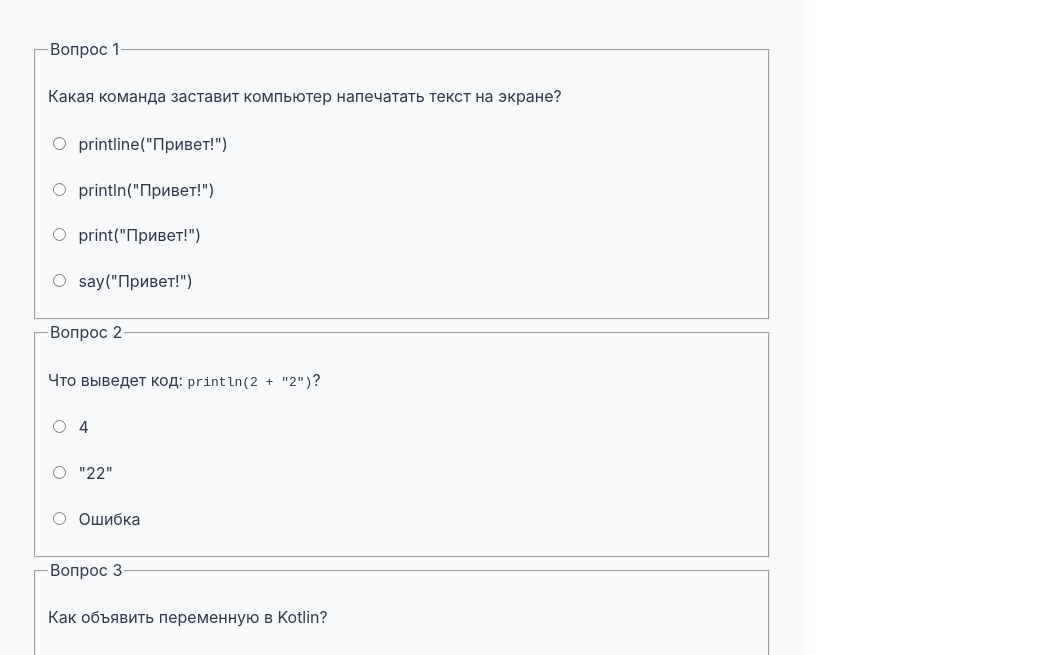
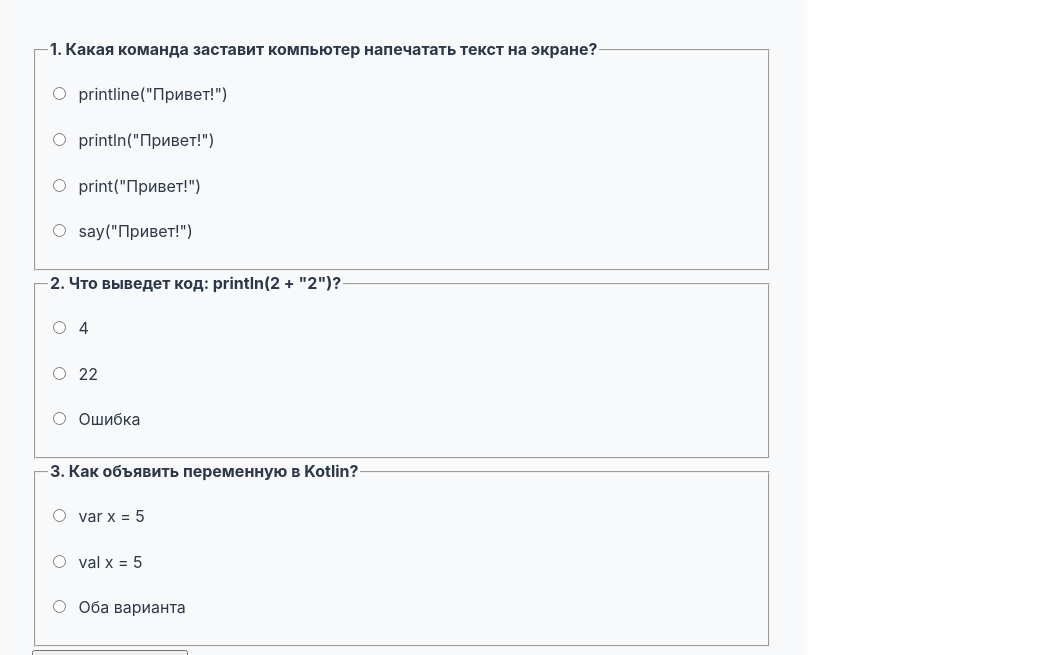
Before and after one commit to jintonik/simple-web-test, a plain HTML site: page index.html in a window 1280 px wide. Shown: the part 144-799 px from the top of the page, without its empty margins (238-1279 px from the left). Drawn offline with Linux system fonts and the light colour scheme.

Commit message:
JS form generation added

```diff
--- a/index.html
+++ b/index.html
@@ -20,34 +20,14 @@
     <div class="container">
         <h1>Тесты по Kotlin</h1>
         <form id="quiz-form">
-            <fieldset>
-                <legend>Вопрос 1</legend>
-                <p>Какая команда заставит компьютер напечатать текст на экране?</p>
-                <label class="quiz-option"><input type="radio" name="q1" value="a" required> printline("Привет!")</label>
-                <label class="quiz-option"><input type="radio" name="q1" value="b" required> println("Привет!")</label>
-                <label class="quiz-option"><input type="radio" name="q1" value="c" required> print("Привет!")</label>
-                <label class="quiz-option"><input type="radio" name="q1" value="d" required> say("Привет!")</label>
-            </fieldset>
-            <fieldset>
-                <legend>Вопрос 2</legend>
-                <p>Что выведет код: <code>println(2 + "2")</code>?</p>
-                <label class="quiz-option"><input type="radio" name="q1" value="4" required> 4</label>
-                <label class="quiz-option"><input type="radio" name="q1" value="22" required> "22"</label>
-                <label class="quiz-option"><input type="radio" name="q1" value="error" required> Ошибка</label>
-            </fieldset>
-            <fieldset>
-                <legend>Вопрос 3</legend>
-                <p>Как объявить переменную в Kotlin?</p>
-                <label class="quiz-option"><input type="radio" name="q2" value="var" required> var x = 5</label>
-                <label class="quiz-option"><input type="radio" name="q2" value="val" required> val x = 5</label>
-                <label class="quiz-option"><input type="radio" name="q2" value="both" required> Оба варианта</label>
-            </fieldset>
-            <button type="submit">Проверить результаты</button>
+            <div id="quiz-container"></div>
+            <button id="submit-btn" type="submit">Проверить результаты</button>
         </form>
+        <div id="result"></div>
     </div>
-
-
     <script src="scripts/switch-theme.js"></script>
     <script src="scripts/questions.js"></script>
+    <script src="scripts/quiz.js"></script>
+    <script src="scripts/process-data.js"></script>
 </body>
 </html>
--- /dev/null
+++ b/scripts/process-data.js
@@ -0,0 +1,27 @@
+const container = document.getElementById("quiz-container");
+container.innerHTML = `
+    <form id="quiz-form">
+        ${QUESTIONS.map(renderQuestion).join("")}
+    </form>
+`;
+
+const form = document.getElementById("quiz-form");
+form.addEventListener("submit", (e) => {
+    e.preventDefault();
+
+    const formData = new FormData(form);
+    const answers = Object.fromEntries(formData.entries());
+
+    let score = 0;
+    QUESTIONS.forEach(q => {
+        const userAnswerId = answers[`q${q.id}`];
+        const correctOption = q.options.find(opt => opt.correct);
+        if (userAnswerId === correctOption?.id) {
+            score++;
+        }
+    });
+
+    document.getElementById("result").innerHTML = `
+        <h2>Ваш результат ${score} из ${QUESTIONS.length}</>
+    `;
+});
--- a/scripts/quiz.js
+++ b/scripts/quiz.js
@@ -1,6 +1,6 @@
 function renderQuestion(question) {
     const optionsHtml = question.options.map(opt => `
-        <label>
+        <label class="quiz-option">
             <input
                type="${question.type === 'multiple' ? 'checkbox' : 'radio'}"
                name="q${question.id}"
@@ -10,4 +10,11 @@ function renderQuestion(question) {
             ${opt.text}
         </label>
     `).join("")
+
+    return `
+        <fieldset class="question" data-id="${question.id}">
+            <legend><strong>${question.id}. ${question.text}</strong></legend>
+            ${optionsHtml}
+        </fieldset>
+    `
 }
```
